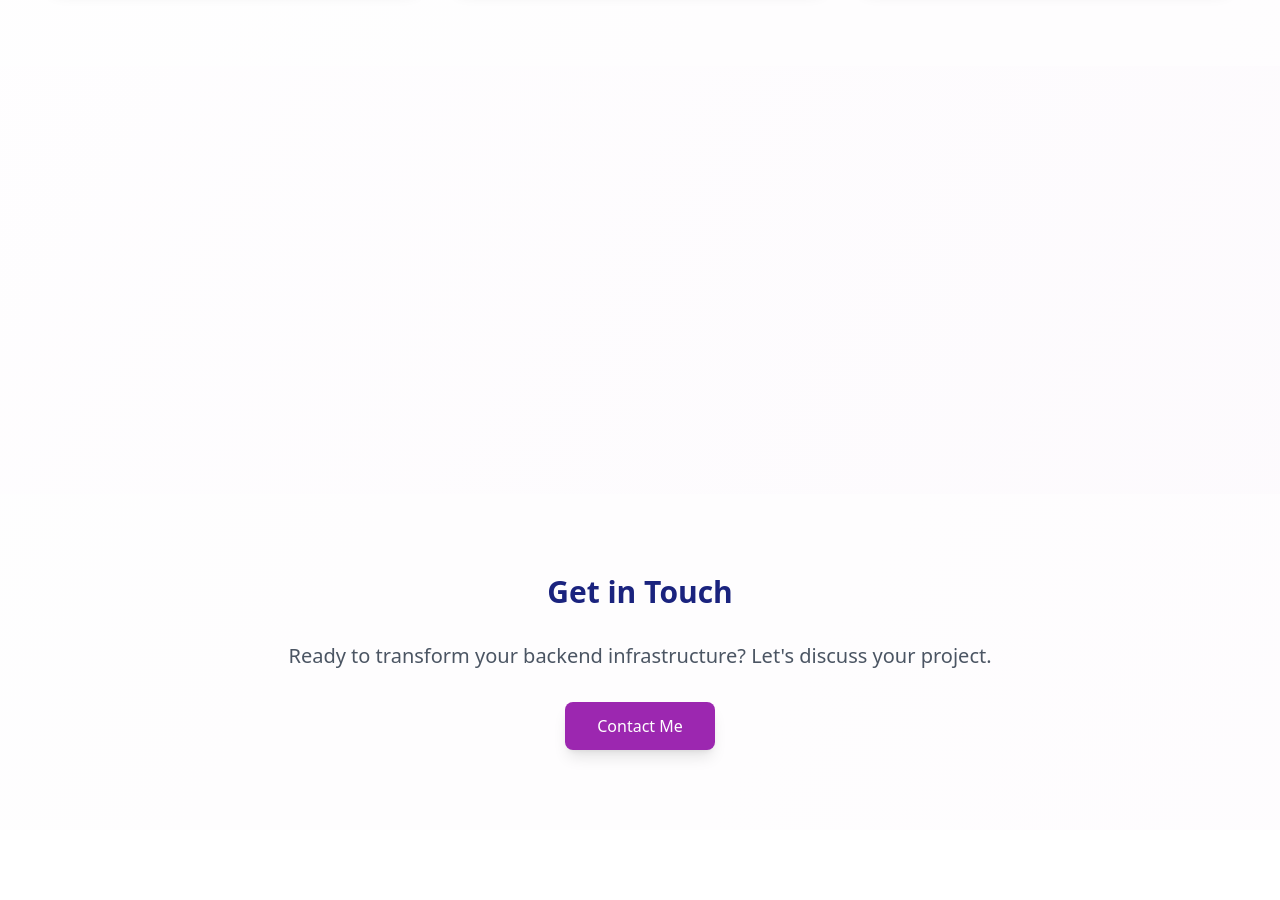
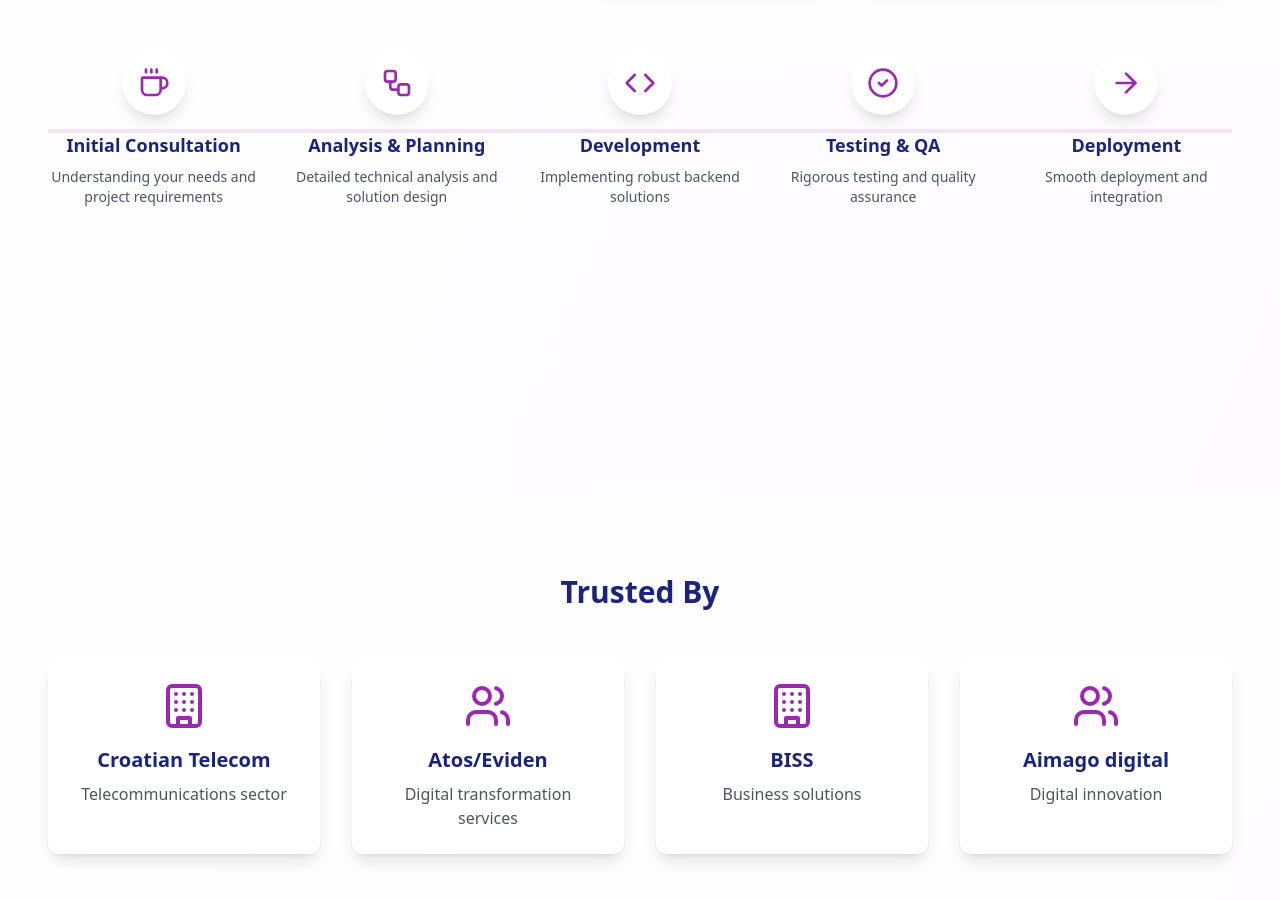
Before and after one commit to kresomarenic/readybit-parallax-presentation, a React (Vite) app: page / in a window 1280 px wide. Shown: the part 1160-2060 px from the top of the page. Before the commit the page ends 1990 px from the top, so only its background shows below. Built offline with nearby package versions, Linux system fonts and the light colour scheme.

Commit message:
Add Clients and How We Work sections
Implemented a new Clients section featuring Croatian Telecom, Atos/Eviden, BISS, and Aimago digital. Added a How We Work section outlining a business workflow with common steps.
[skip gpt_engineer]

```diff
--- a/src/pages/Index.tsx
+++ b/src/pages/Index.tsx
@@ -3,7 +3,7 @@ import { ParallaxSection } from '@/components/ParallaxSection';
 import { ServiceCard } from '@/components/ServiceCard';
 import { TechStack } from '@/components/TechStack';
 import { ScrollIndicator } from '@/components/ScrollIndicator';
-import { Database, Server, Code, Terminal, Coffee, Cpu, HardDrive, Network } from 'lucide-react';
+import { Database, Server, Code, Terminal, Coffee, Cpu, HardDrive, Network, Building, Users, Workflow, ArrowRight, CheckCircle2 } from 'lucide-react';
 
 const Index = () => {
   const services = [
@@ -33,6 +33,57 @@ const Index = () => {
     { name: 'API', icon: <Network /> },
     { name: 'Microservices', icon: <Cpu /> },
     { name: 'Clean Code', icon: <Code /> },
+  ];
+
+  const clients = [
+    {
+      name: "Croatian Telecom",
+      description: "Telecommunications sector",
+      icon: <Building className="w-12 h-12" />,
+    },
+    {
+      name: "Atos/Eviden",
+      description: "Digital transformation services",
+      icon: <Users className="w-12 h-12" />,
+    },
+    {
+      name: "BISS",
+      description: "Business solutions",
+      icon: <Building className="w-12 h-12" />,
+    },
+    {
+      name: "Aimago digital",
+      description: "Digital innovation",
+      icon: <Users className="w-12 h-12" />,
+    },
+  ];
+
+  const workflowSteps = [
+    {
+      title: "Initial Consultation",
+      description: "Understanding your needs and project requirements",
+      icon: <Coffee className="w-8 h-8" />,
+    },
+    {
+      title: "Analysis & Planning",
+      description: "Detailed technical analysis and solution design",
+      icon: <Workflow className="w-8 h-8" />,
+    },
+    {
+      title: "Development",
+      description: "Implementing robust backend solutions",
+      icon: <Code className="w-8 h-8" />,
+    },
+    {
+      title: "Testing & QA",
+      description: "Rigorous testing and quality assurance",
+      icon: <CheckCircle2 className="w-8 h-8" />,
+    },
+    {
+      title: "Deployment",
+      description: "Smooth deployment and integration",
+      icon: <ArrowRight className="w-8 h-8" />,
+    },
   ];
 
   return (
@@ -97,6 +148,71 @@ const Index = () => {
         </div>
       </ParallaxSection>
 
+      {/* Clients Section */}
+      <section className="py-20 px-4 bg-white/50">
+        <div className="container mx-auto">
+          <motion.h2
+            initial={{ opacity: 0, y: 20 }}
+            whileInView={{ opacity: 1, y: 0 }}
+            transition={{ duration: 0.5 }}
+            className="text-3xl font-bold text-center mb-12 text-readybit-navy"
+          >
+            Trusted By
+          </motion.h2>
+          <div className="grid grid-cols-1 md:grid-cols-2 lg:grid-cols-4 gap-8">
+            {clients.map((client) => (
+              <motion.div
+                key={client.name}
+                initial={{ opacity: 0, scale: 0.9 }}
+                whileInView={{ opacity: 1, scale: 1 }}
+                transition={{ duration: 0.5 }}
+                className="flex flex-col items-center p-6 bg-white/80 backdrop-blur-sm rounded-xl shadow-lg hover:shadow-xl transition-all duration-300"
+              >
+                <div className="text-readybit-purple mb-4">{client.icon}</div>
+                <h3 className="text-xl font-semibold mb-2 text-readybit-navy">{client.name}</h3>
+                <p className="text-gray-600 text-center">{client.description}</p>
+              </motion.div>
+            ))}
+          </div>
+        </div>
+      </section>
+
+      {/* How We Work Section */}
+      <ParallaxSection className="py-20 px-4">
+        <div className="container mx-auto">
+          <motion.h2
+            initial={{ opacity: 0, y: 20 }}
+            whileInView={{ opacity: 1, y: 0 }}
+            transition={{ duration: 0.5 }}
+            className="text-3xl font-bold text-center mb-12 text-readybit-navy"
+          >
+            How We Work
+          </motion.h2>
+          <div className="relative">
+            <div className="absolute top-1/2 left-0 right-0 h-1 bg-readybit-light hidden md:block" />
+            <div className="grid grid-cols-1 md:grid-cols-5 gap-8">
+              {workflowSteps.map((step, index) => (
+                <motion.div
+                  key={step.title}
+                  initial={{ opacity: 0, y: 20 }}
+                  whileInView={{ opacity: 1, y: 0 }}
+                  transition={{ duration: 0.5, delay: index * 0.1 }}
+                  className="relative flex flex-col items-center"
+                >
+                  <div className="bg-white p-4 rounded-full shadow-lg mb-4 z-10">
+                    <div className="text-readybit-purple">{step.icon}</div>
+                  </div>
+                  <h3 className="text-lg font-semibold mb-2 text-readybit-navy text-center">
+                    {step.title}
+                  </h3>
+                  <p className="text-gray-600 text-center text-sm">{step.description}</p>
+                </motion.div>
+              ))}
+            </div>
+          </div>
+        </div>
+      </ParallaxSection>
+
       {/* Contact Section */}
       <section className="py-20 px-4 bg-white/50">
         <div className="container mx-auto max-w-4xl">
```
